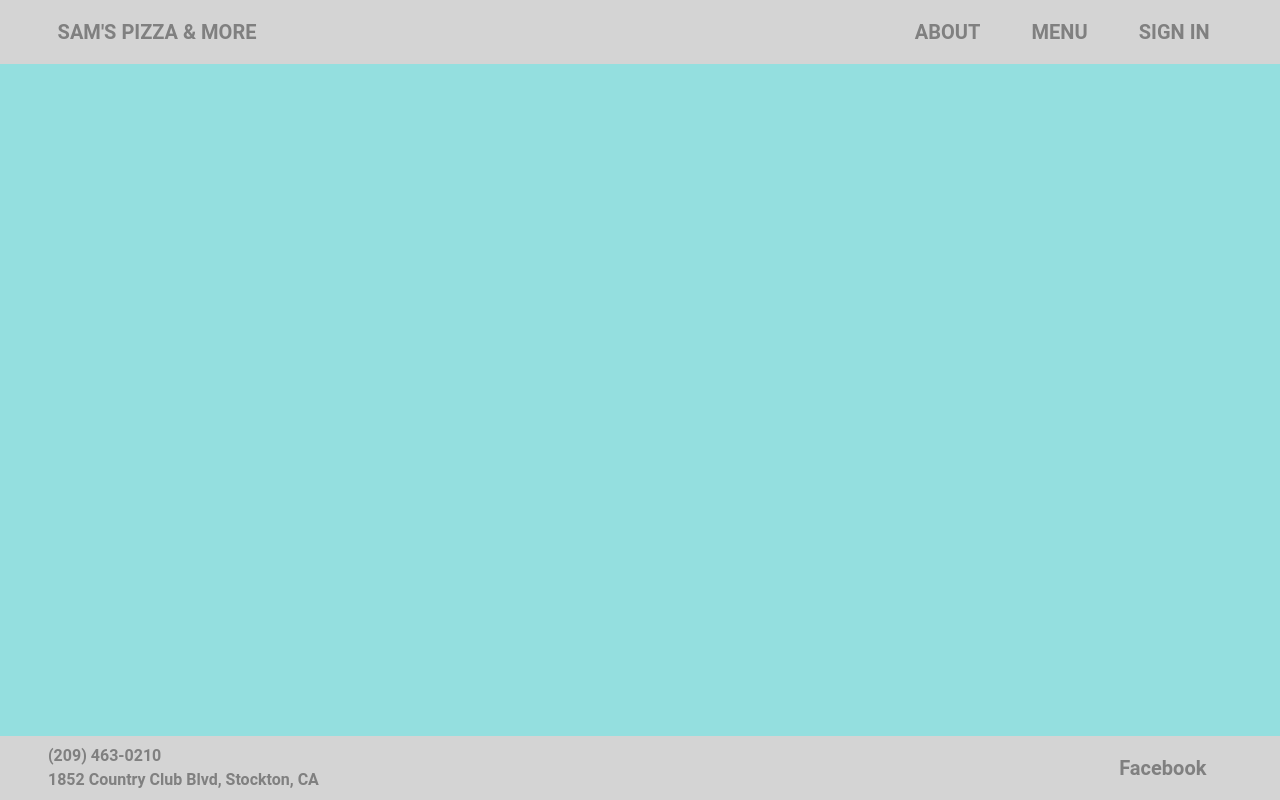
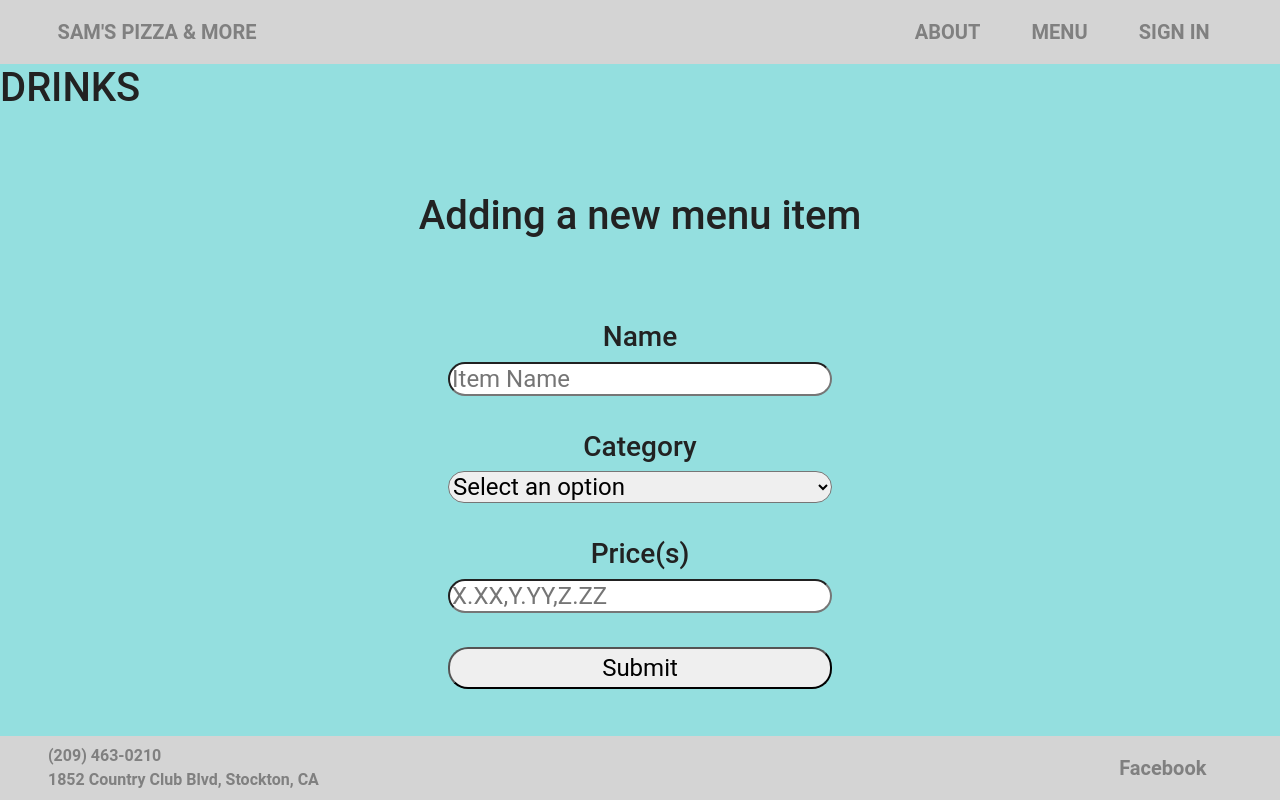
Before and after one commit to JLanderman/Big-Larry---Pizza-Website, a React (Create React App) app in the folder my-frontend/: page /DrinkForm/1 in a window 1280 px wide. Built offline with nearby package versions, Linux system fonts and the light colour scheme; no server answers.

Commit message:
BIG-182: Drinks has it's own edit page.

```diff
--- a/my-frontend/src/App.js
+++ b/my-frontend/src/App.js
@@ -20,6 +20,7 @@ import SpDeals from './pages/specialDeals';
 import AuthProvider from './contexts/authContext';
 import UploadTemplate from './pages/uploadTemplate';
 import UploadTextTemplate from './pages/uploadTextTemplate';
+import UploadDrinkTemplate from './pages/uploadDrinkTemplate';
 import EditItem from './pages/editItem';
 import PaletteService from "./services/paletteData"
 
@@ -87,6 +88,7 @@ function App() {
               <Route path="/ItemFormLarge" element={<UploadTemplate />} />
               <Route path="/TextForm" element={<UploadTextTemplate />} />
               <Route path="/TextForm/:id" element={<UploadTextTemplate />} />
+              <Route path="/DrinkForm/:id" element={<UploadDrinkTemplate />} />
               <Route path="/editItem/:id" element={<EditItem />} />
             </Routes>
             <Footer />
--- a/my-frontend/src/pages/drink.js
+++ b/my-frontend/src/pages/drink.js
@@ -101,7 +101,7 @@ const Drink= (props) => {
                                     Remove
                                   </button>
                                     <h>   </h>
-                                    <Link to={`/TextForm/${currentItem._id}`}>
+                                    <Link to={`/DrinkForm/${currentItem._id}`}>
                                       <button className="border px-10 py- fs-5 rounded-4">Edit</button>
                                     </Link>
 
@@ -132,7 +132,7 @@ const Drink= (props) => {
           {
             auth ? (
               <div>
-                <Link to="/TextForm">
+                <Link to="/DrinkForm/">
                   <button className="border px-5 py-3 fs-2 rounded-4">Add New Item</button>
                 </Link>
               </div>
--- /dev/null
+++ b/my-frontend/src/pages/uploadDrinkTemplate.js
@@ -0,0 +1,213 @@
+//This page is for the uploading/editing drink items.
+
+import React, { useState, useEffect } from 'react';
+import DataService from "../services/itemData";
+import Cookies from "js-cookie";
+import { useParams } from "react-router-dom";
+import UserService from "../services/UserData";
+
+function DrinkForm() {
+  const [name, setName] = useState('');
+  // eslint-disable-next-line
+  const [category, setCategory] = useState('');
+  const [subCategory, setSubCategory] = useState('');
+  const [price, setPrice] = useState('');
+  const [formattedPrice, setFormattedPrice] = useState('');
+  const token = Cookies.get('x-auth-token');
+
+  //const { itemId } = useParams();
+
+  let updatedCategory;
+  let updatedSubCategory;
+  let existingName;
+
+  let [menuItem, setMenuItem] = useState();
+  let params = useParams();
+
+  useEffect(() => {
+    retrieveMenuItem();
+  }, []);
+
+  const retrieveMenuItem = () => {
+    let url = process.env.REACT_APP_API_BASE_URL+`/items?_id=${params.id}`;
+    fetch(url)
+      .then((response) => {
+        return response.json();
+      })
+      .then((data) => {
+      setMenuItem(data[0]);
+      console.log(menuItem);
+      })
+      .catch((e) =>
+      {
+        console.log(e);
+      });
+  };
+
+  const handlePriceChange = (e) => {
+    const newValue = e.target.value;
+
+    // Use a regular expression to match the expected format "x.xx, y.yy, z.zz"
+    const regex = /^\d+\.\d+(,\s*\d+\.\d+)*$/;
+
+    if (regex.test(newValue)) {
+      // If the input matches the format, set the state with the raw value
+      setFormattedPrice(newValue);
+    } else {
+      // Otherwise, set an empty value (or handle it differently)
+      setFormattedPrice('');
+    }
+  };
+
+  const formatPrice = (price) => {
+    return price.replace(/(\d)(?=(\d{3})+(?!\d))/g, '$1, ');
+  };
+
+  const formatPriceArray = (priceArray) => {
+    return priceArray.map((price) => `${price}`).join(', ');
+  };
+
+  React.useEffect(() => {
+    setFormattedPrice(formatPrice(price));
+  }, [price]);
+
+  const handleSubmit = async (e) => {
+    e.preventDefault();
+    // don't allow empty submission
+    if (!token) {
+      // User is not authenticated, handle accordingly (e.g., redirect to the login page or show an alert)
+      alert('You need to be logged in to submit the form.');
+      return;
+    }
+
+    const user = await UserService.getUserbyToken(token);
+
+    if (name === '' || (subCategory === '' && category !== 'lunch/Dinner') || price === '') {
+      // Display an error message or alert the user
+      alert('Please fill in all required fields before submitting.');
+      return; // Exit the function without further processing
+    }
+
+    //lunch/Dinner has no subcategory, but is a category itself.
+    if (subCategory === 'lunch/Dinner'){
+      updatedCategory = 'lunch/Dinner';
+      updatedSubCategory = '';
+    }
+    //if a drink was selected, set drink to be the category
+    else if(subCategory !== ''){
+      updatedCategory = 'drink';
+      updatedSubCategory = subCategory;
+    }
+
+    //Create a FormData object to append form fields and file
+    const formData = new FormData();
+    formData.append('name', name);
+    formData.append('itemCategory', updatedCategory);
+    formData.append('subCategory', updatedSubCategory);
+    formData.append('price', price*100);
+    formData.append('user', user);
+    formData.append('token', token);
+
+
+  // Send the formData to your server for processing
+  try {
+    console.log('Name:', formData.get('name'));
+    console.log('itemCategory:', formData.get('itemCategory'));
+    console.log('subCategory:', formData.get('subCategory'));
+    console.log('price:', formData.get('price'));
+
+    if (menuItem) {
+      //Add neccessary values to the formdata for updating
+      formData.append('currentName', menuItem.name);
+      formData.append('currentItemCategory', menuItem.category); //this might need some work
+
+
+      // If existingName has a value, use the updateMenuItemTextOnly API
+      const res = await DataService.updateMenuItemTextOnly(formData);
+      console.log('Item updated successfully');
+      // Handle success for update
+    } else {
+      // If existingName is empty, use the putItemFront API
+      const res = await DataService.putItemFront(formData);
+      console.log('Item uploaded successfully');
+      // Handle success for upload
+    }
+  } catch (error) {
+    console.error('Error uploading/updating item:', error);
+    // Handle the error (e.g., show an error message to the user)
+  }
+
+    // Reset form fields and selected file
+
+    setName('');
+    setCategory('');
+    setSubCategory('');
+    setPrice('');
+
+  };
+
+  return (
+    <div data-testid="drinkUpload">
+      <div><h1>DRINKS</h1></div>
+		  <div> <br></br><br></br><br></br></div>
+      <div className="centered-text">
+          {menuItem && menuItem.name ? <h1>Currently editing "{menuItem.name}"</h1> : <h1>Adding a new menu item</h1>}
+      </div>
+      <div> <br></br><br></br><br></br></div>
+
+      <form onSubmit={handleSubmit} className="vertical-center">
+        {menuItem && menuItem.name ? <h3>Current item name: {menuItem.name}</h3> : <h3>Name</h3>}
+        <input
+          type="text"
+          placeholder={menuItem && menuItem.name ? "New Item Name" : "Item Name"}
+          value={name}
+          onChange={(e) => setName(e.target.value)}
+        />
+        <br></br>
+        {menuItem && (menuItem.drinktype || menuItem.category === 'lunch/Dinner') ? (
+          <h3>
+            Current category: {menuItem.drinktype || 'lunch/Dinner'}
+          </h3>
+        ) : (
+          <h3>Category</h3>
+        )}
+        <select value={subCategory} onChange={(e) => setSubCategory(e.target.value)}>
+          <option value="">Select an option</option>
+          <option value= "lunch/Dinner">Lunch & Dinner</option>
+          <option value= "Cold Drink">Cold Drink</option>
+          <option value= "2-Litter Soda">Liter Bottles</option>
+          <option value= "Shaved Ice">Shaved Ice</option>
+          <option value= "Milk Shakes">Milk Shake</option>
+          <option value= "Smoothies">Smoothie</option>
+          <option value= "Freeze/Float">Freeze/Float</option>
+          <option value= "Ice Cream  &  Other">Other Drink</option>
+        </select>
+        <br></br>
+        {menuItem && menuItem.name ? (
+          <h3>
+            Currently Price(s):{" "}
+            {menuItem.category === "lunch/Dinner"
+              ? menuItem.price
+              : Array.isArray(menuItem.price)
+              ? formatPriceArray(menuItem.price)
+              : menuItem.price / 100}
+          </h3>
+        ) : (
+          <h3>Price(s)</h3>
+        )}
+
+        <input
+          type="text"
+          placeholder="X.XX,Y.YY,Z.ZZ"
+          value={price}
+          onChange={(e) => setPrice(e.target.value)}
+        />
+        <br></br>
+        <button type="submit">{existingName ? "Update Item" : "Submit"}</button>
+      </form>
+    </div>
+  );
+}
+
+export { DrinkForm }
+export default DrinkForm;
```
